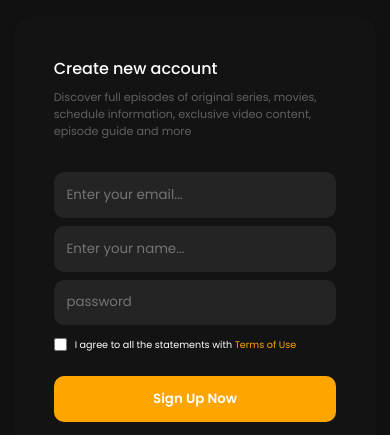
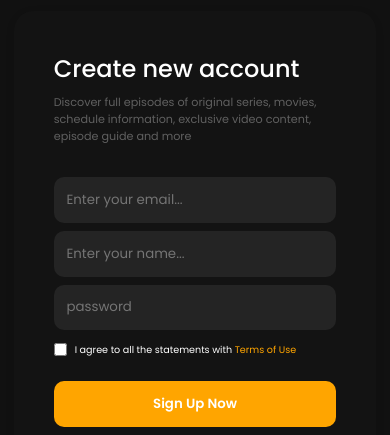
Before and after one commit to najibdevs/registration-form, a plain HTML site: page index.html in a window 390 px wide. Shown: the part 116-551 px from the top of the page. Drawn offline with Linux system fonts and the light colour scheme.

Commit message:
minor fix

```diff
--- a/index.html
+++ b/index.html
@@ -46,7 +46,7 @@
             <label
               >I agree to all the statements with
               <span class="terms-use">Terms of Use</span></label
-            >
+            required>
           </div>
           <button type="submit" class="signup-btn">Sign Up Now</button>
         </div>
--- a/styles.css
+++ b/styles.css
@@ -153,7 +153,7 @@ body {
   }
 
   .content h1 {
-    font-size: 1rem;
+    font-size: 1.3rem;
   }
 
   .content p {
@@ -177,7 +177,7 @@ body {
   }
 }
 
-@media (max-width: 768px) {
+@media (max-width: 796px) {
   .container {
     flex-direction: column;
     border: none;
@@ -192,7 +192,7 @@ body {
   }
 
   .content h1 {
-    font-size: 1.3rem;
+    font-size: 1.6rem;
   }
 
   .checkbox-container {
@@ -232,7 +232,7 @@ body {
   }
 
   .content h1 {
-    font-size: 1rem;
+    font-size: 1.5rem;
   }
 
   .content p {
```
